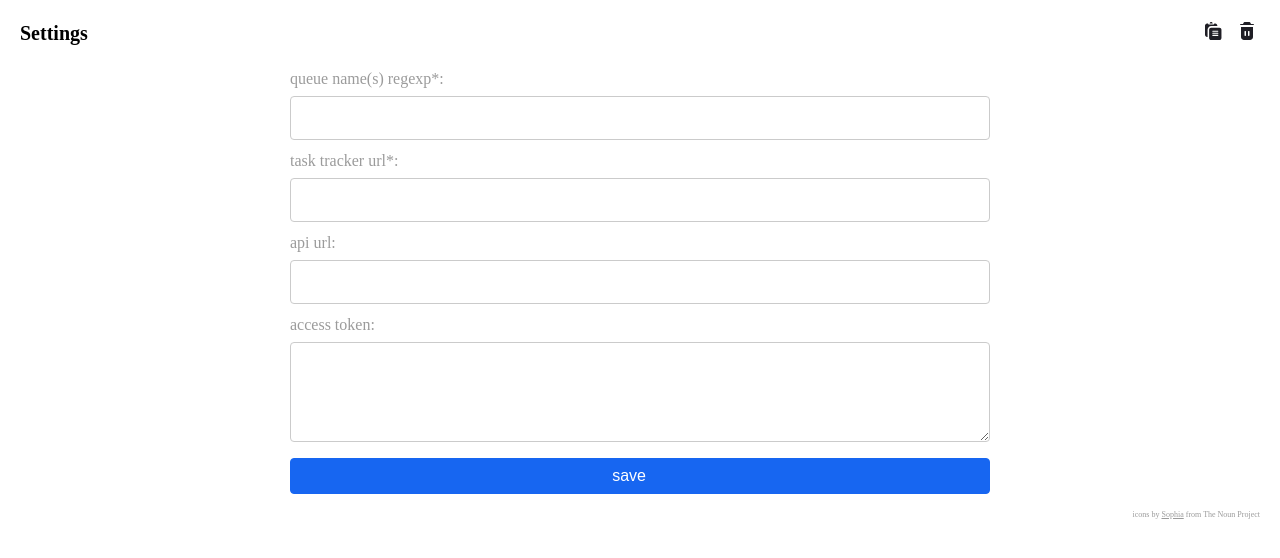
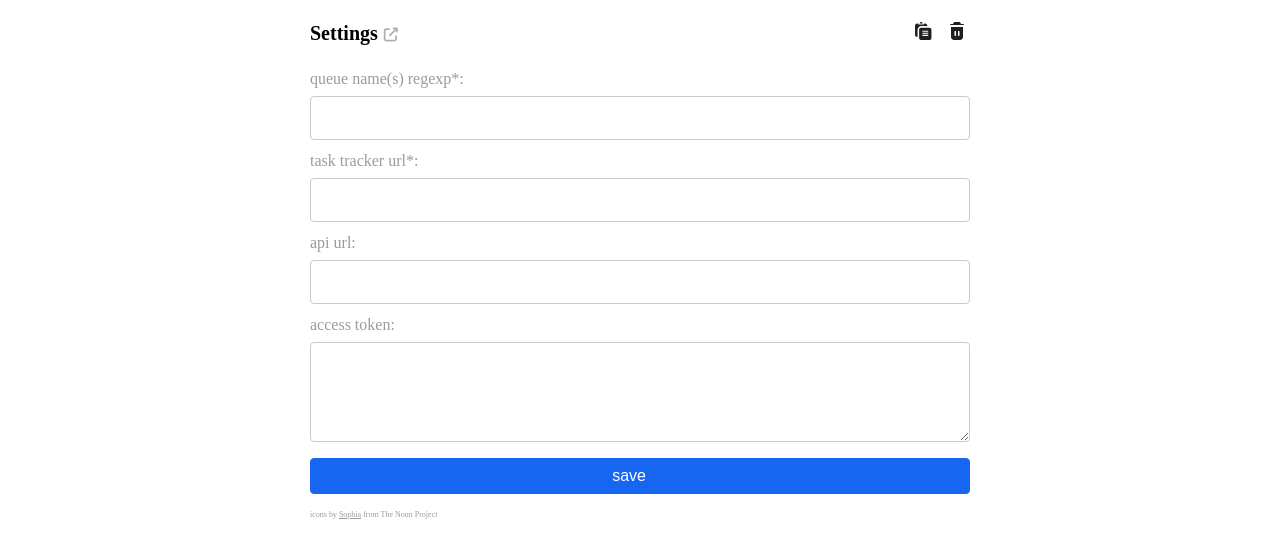
Before and after one commit to dmitrybrovka/felix, a browser extension: page src/options.html in a window 1280 px wide. Drawn offline with Linux system fonts and the light colour scheme.

Commit message:
Added ability to open settings window in a new tab

```diff
--- a/src/options.css
+++ b/src/options.css
@@ -84,15 +84,19 @@
 	margin-top: 12px;
 }
 
-.options__form {
+.options {
 	width: 100%;
 	min-width: 400px;
 	max-width: 700px;
 	margin: 0 auto;
 }
 
+.options__form {
+	width: 100%;
+}
+
 .options__save {
-	flex: 1 1 auto;
+	width: 100%;
 	padding: 8px 12px;
 	margin-top: 12px;
 
@@ -141,22 +145,30 @@
 	display: block;
 	text-align: right;
 	font-size: 8px;
-	margin-top: 16px;
-	color: #9B9B9B;
-}
-
-a.options__disclaimer-link {
-	color: #9B9B9B;
-	text-decoration: underline;
-}
-
-a.options__disclaimer-link:visited {
 	color: #9B9B9B;
 }
 
 .options__footer {
 	display: flex;
 	align-items: center;
+	justify-content: space-between;
+	width: 100%;
+	margin-top: 16px;
+}
+
+.options__fullscreen-icon {
+	vertical-align: middle;
+	margin-right: 4px;
+	fill: #AFAFAF;
+}
+
+a {
+	color: #9B9B9B;
+	text-decoration: underline;
+}
+
+a:visited {
+	color: #9B9B9B;
 }
 
 button {
--- a/src/options.html
+++ b/src/options.html
@@ -7,7 +7,14 @@
 	</head>
 	<body class="options">
 		<section class="options__form-title">
-			<h1 class="options__title">Settings</h1>
+			<h1 class="options__title">Settings
+				<a id="settingsLink" class="options__settings-link" target="_blank" title="Open options in a new tab">
+					<svg class="options__fullscreen-icon" width="15" height="15" viewBox="0 0 15 15" fill="none" xmlns="http://www.w3.org/2000/svg">
+						<path d="M13.0263 8.31758C12.7943 8.31758 12.5716 8.40972 12.4075 8.57378C12.2433 8.73799 12.1512 8.96048 12.1513 9.19268V11.8177C12.151 12.0496 12.0588 12.2721 11.8947 12.4361C11.7306 12.6002 11.5083 12.6923 11.2762 12.6926H3.40125C3.16936 12.6923 2.94686 12.6002 2.7828 12.4361C2.61873 12.2721 2.5266 12.0495 2.5263 11.8177V3.94268C2.5266 3.71065 2.61873 3.48829 2.7828 3.32423C2.94686 3.16017 3.16938 3.06788 3.40125 3.06759H6.02625C6.33884 3.06759 6.62771 2.90089 6.78401 2.63019C6.94031 2.35948 6.94031 2.0258 6.78401 1.75509C6.62771 1.48438 6.33885 1.31769 6.02625 1.31769H3.40125C2.70528 1.31842 2.03805 1.59527 1.54601 2.0873C1.05382 2.57949 0.777108 3.24673 0.776245 3.94269V11.8177C0.777124 12.5137 1.05383 13.1809 1.54601 13.6729C2.03805 14.1651 2.70528 14.4418 3.40125 14.4427H11.2762C11.9722 14.4418 12.6394 14.1651 13.1316 13.6729C13.6237 13.1809 13.9005 12.5137 13.9012 11.8177V9.19269C13.9014 8.96051 13.8093 8.738 13.645 8.57379C13.481 8.40973 13.2583 8.31758 13.0263 8.31758Z"/>
+						<path d="M13.9012 0.442657H10.4012C10.0886 0.442657 9.79975 0.609502 9.64345 0.880208C9.48715 1.15091 9.48715 1.48445 9.64345 1.75516C9.79975 2.02587 10.0886 2.19271 10.4012 2.19271H11.7889L6.28236 7.69921C6.11654 7.86298 6.02294 8.08606 6.02221 8.31897C6.02147 8.55203 6.11376 8.77572 6.27855 8.94035C6.4432 9.10514 6.66687 9.19743 6.89993 9.19669C7.13284 9.19596 7.35593 9.10221 7.51969 8.93639L13.0262 3.43026V4.81791C13.0262 5.13051 13.193 5.41938 13.4637 5.57568C13.7344 5.73198 14.068 5.73198 14.3387 5.57568C14.6094 5.41938 14.7762 5.13052 14.7762 4.81791V1.31796C14.7762 1.08579 14.6841 0.863276 14.52 0.699064C14.3558 0.535001 14.1333 0.442864 13.9011 0.442864L13.9012 0.442657Z"/>
+					</svg>
+				</a>
+			</h1>
 			<nav class="options__control-nav">
 				<button id="pasteButton" type="button" class="options__paste-button" title="Paste config">
 					<svg class="options__control-icon" width="17" height="18" viewBox="0 0 17 18" xmlns="http://www.w3.org/2000/svg">
@@ -46,15 +53,15 @@
 				<textarea id="tokenField" name="token" class="options__field options__field_type_area"></textarea>
 			</fieldset>
 
-			<footer class="options__footer">
-				<button id="saveBtn" type="submit" class="options__save">save <span id="notification" class="options__notification">👌</span></button>
-			</footer>
+			<button id="saveBtn" type="submit" class="options__save">save <span id="notification" class="options__notification">👌</span></button>
 		</form>
-		<sup class="options__disclaimer">
-			icons by
-			<a class="options__disclaimer-link" href="https://thenounproject.com/sophiabai/" target="_blank">Sophia</a>
-			from The Noun Project
-		</sup>
+		<footer class="options__footer">
+			<sup class="options__disclaimer">
+				icons by
+				<a class="options__disclaimer-link" href="https://thenounproject.com/sophiabai/" target="_blank">Sophia</a>
+				from The Noun Project
+			</sup>
+		</footer>
 	</body>
 	<script src="options.js"></script>
 </html>
--- a/src/options.js
+++ b/src/options.js
@@ -27,6 +27,8 @@
 	});
 
 	document.addEventListener('DOMContentLoaded', () => {
+		settingsLink.href = `chrome-extension://${chrome.runtime.id}/src/options.html`;
+
 		chrome.storage.sync.get(Array.from(configFields), (config) => {
 			Object.keys(config).forEach((key) => {
 				window[`${key}Field`].value = config[key];
```
